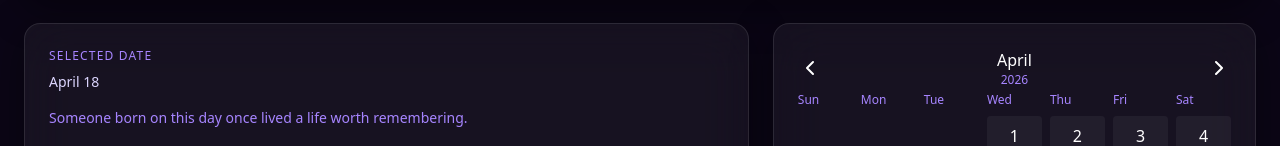
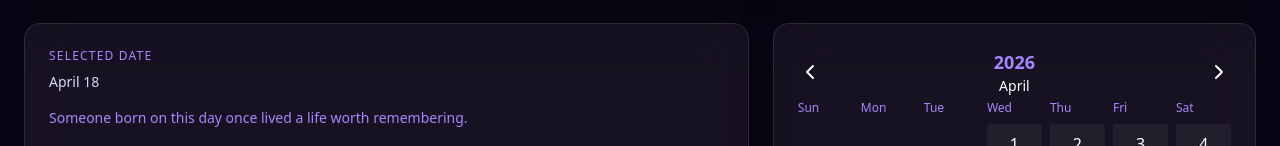
Before and after one commit to haohao13/Personal-Website, a Next.js app: page /women in a window 1280 px wide. Shown: the part 174-320 px from the top of the page. Built offline with nearby package versions, Linux system fonts and the light colour scheme.

Commit message:
Calendar: year above month, larger font

```diff
--- a/app/women/page.tsx
+++ b/app/women/page.tsx
@@ -371,8 +371,8 @@ export default function WomenPage(){
             <div className="flex justify-between mb-1">
               <button onClick={()=>{setDisplayMonth(m=> m===0?11:m-1); if(displayMonth===0) setDisplayYear(y=>y-1);}}><ChevronLeft/></button>
               <div className="text-center">
-                <div className="text-white font-medium">{MONTHS[displayMonth]}</div>
-                <div className="text-xs text-violet-400">{displayYear}</div>
+                <div className="text-violet-400 text-lg font-semibold">{displayYear}</div>
+                <div className="text-white text-sm">{MONTHS[displayMonth]}</div>
               </div>
               <button onClick={()=>{setDisplayMonth(m=> m===11?0:m+1); if(displayMonth===11) setDisplayYear(y=>y+1);}}><ChevronRight/></button>
             </div>
```
